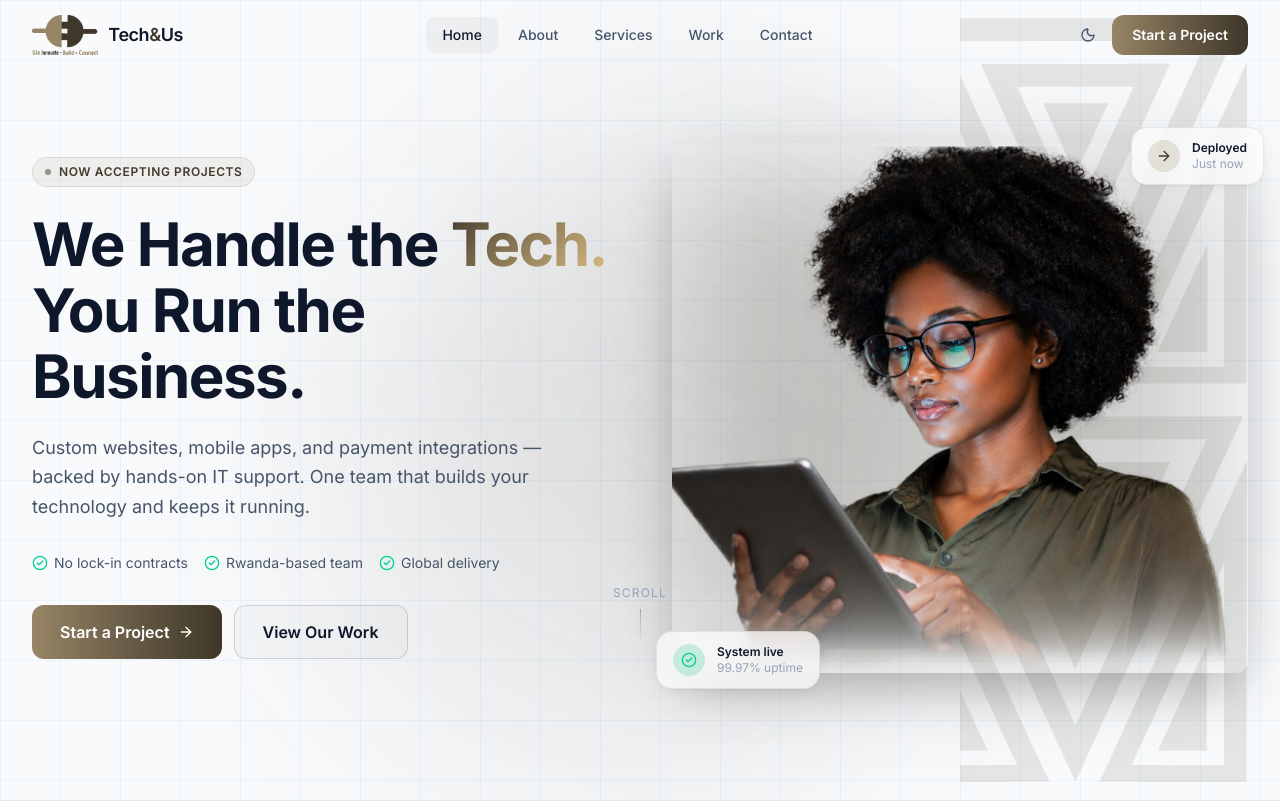
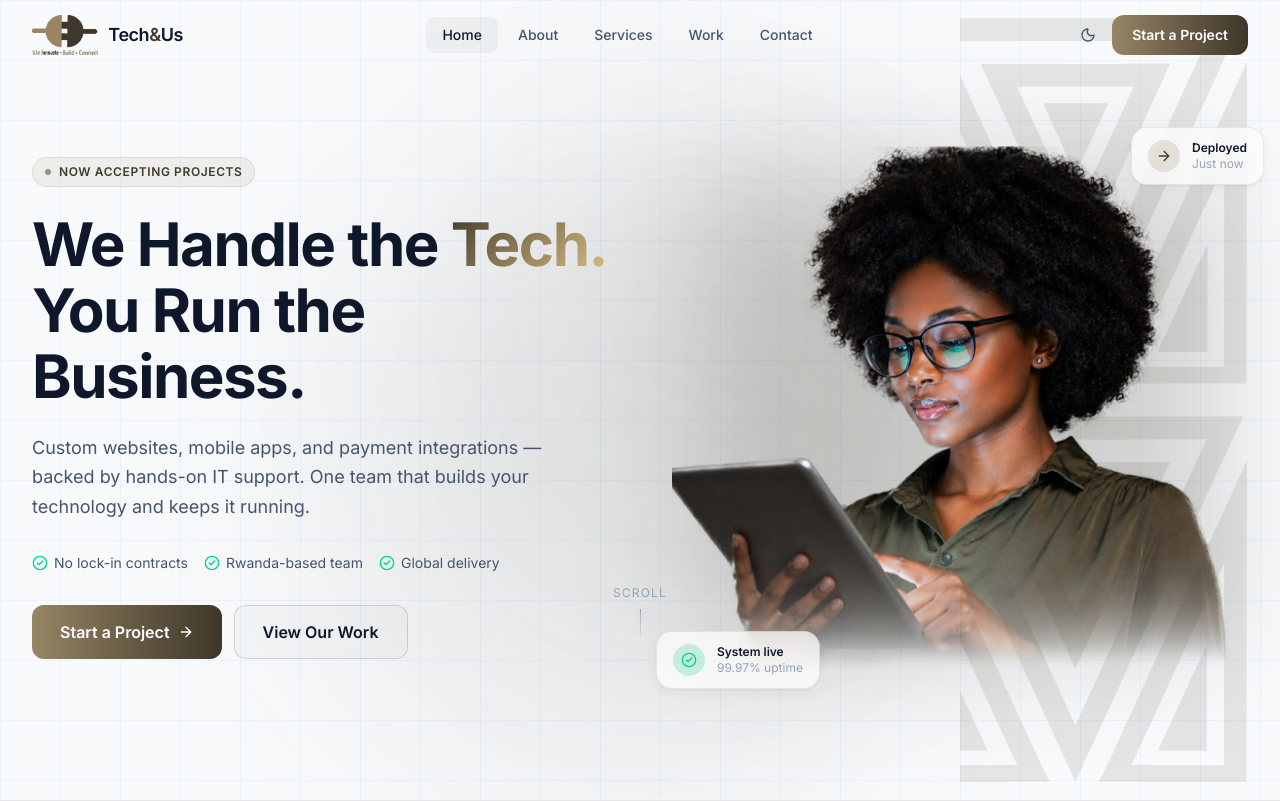
Before and after one commit to kabandapatrick2580/tech_and_us, a Next.js app: page / in a window 1280 px wide. Shown: the top 801 px of the page. Built offline with nearby package versions, Linux system fonts and the light colour scheme.

Commit message:
hero section updated

```diff
--- a/components/sections/HeroSection.tsx
+++ b/components/sections/HeroSection.tsx
@@ -86,7 +86,7 @@ export default function HeroSection() {
               <img
                 src="/hero_2.png"
                 alt="Tech & Us — scalable web and mobile solutions"
-                className="relative w-full h-auto rounded-xl shadow-2xl"
+                className="relative w-full h-auto"
               />
             {/* Floating badge — bottom left */}
             <motion.div
```
